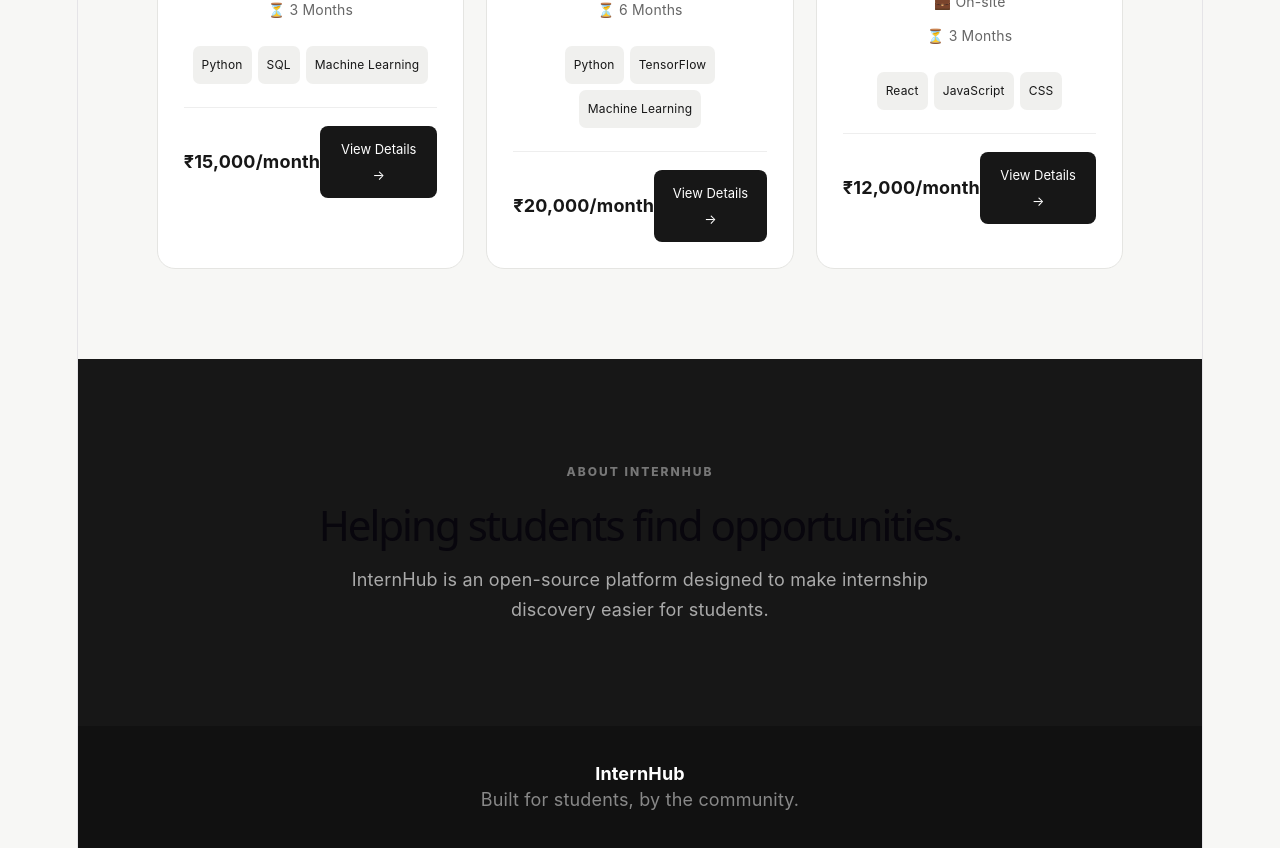
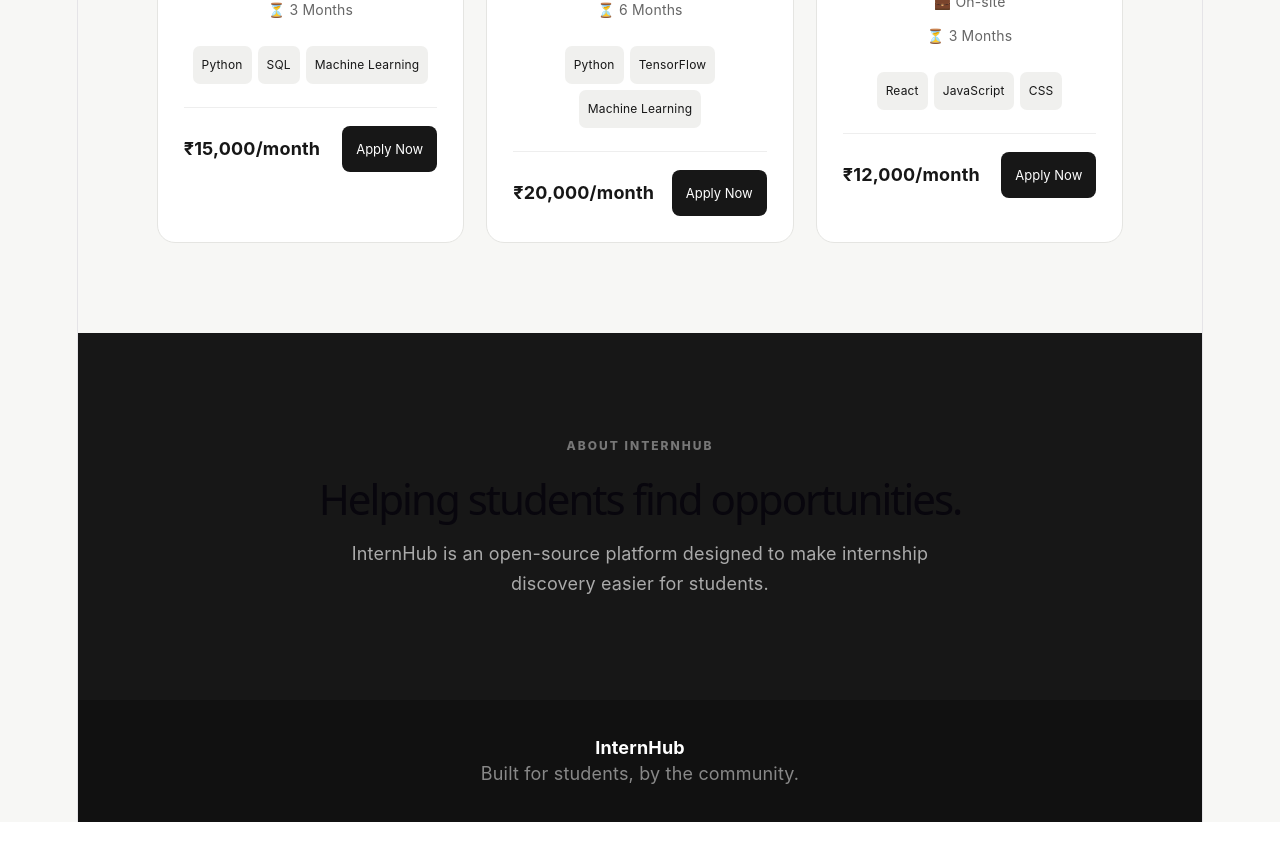
Before and after one commit to vaibhavvm2005/student-internship-hub, a React (Vite) app: page / in a window 1280 px wide. Shown: the part 1100-1948 px from the top of the page. After the commit the page ends 1922 px from the top, so only its background shows below. Built offline with nearby package versions, Linux system fonts and the light colour scheme.

Commit message:
Add apply now button to internship cards

```diff
--- a/src/App.jsx
+++ b/src/App.jsx
@@ -115,7 +115,7 @@
 
               <div className="card-bottom">
                 <strong>{internship.stipend}</strong>
-                <button>View Details →</button>
+                <button>Apply Now</button>
               </div>
             </article>
           ))}
```
